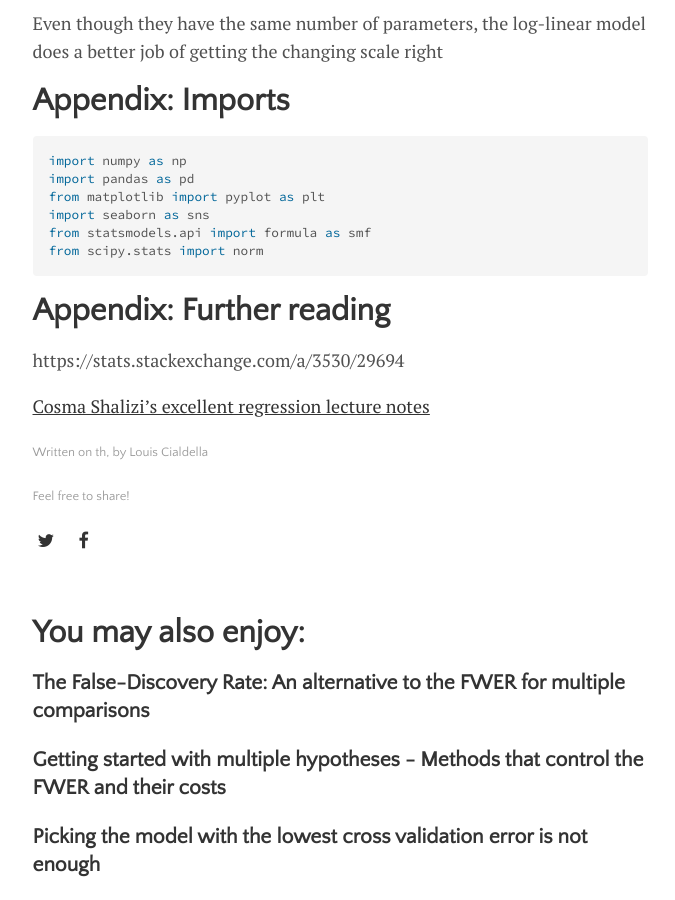
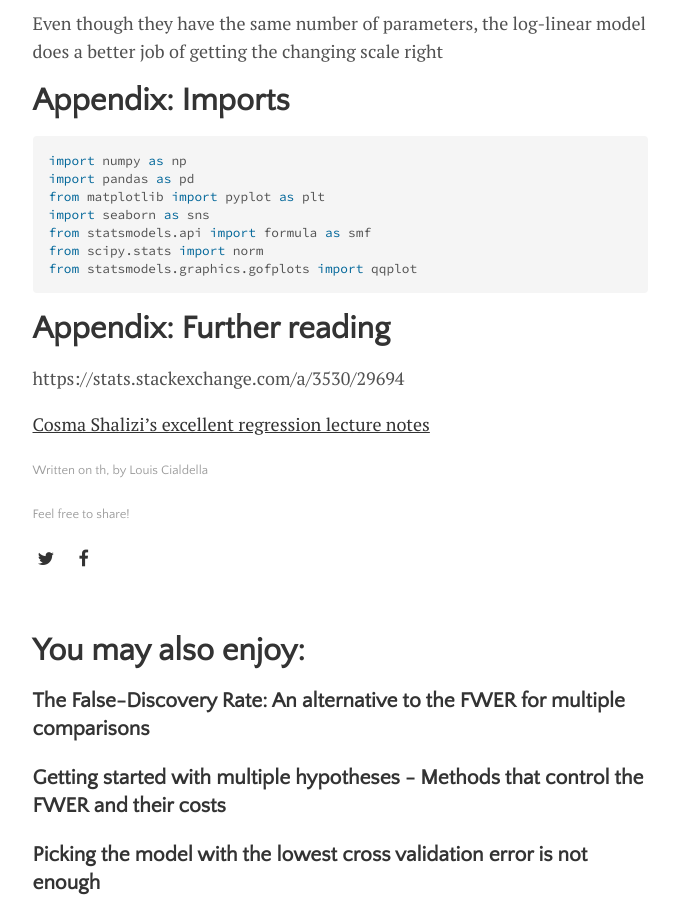
Before and after one commit to lmc2179/lmc2179.github.io, a Jekyll site: the page built from drafts/multiplicative.md, in a window 1280 px wide and 900 px high, scrolled down 7810 px. Shown: the whole window, without its empty margins (300-975 px from the left). Built offline with Jekyll 4.4.1, drawn with Linux system fonts in a browser that asks for light colours; formulas are drawn with MathJax 3.

Commit message:
Update multiplicative.md

````diff
--- a/drafts/multiplicative.md
+++ b/drafts/multiplicative.md
@@ -205,6 +205,7 @@ from matplotlib import pyplot as plt
 import seaborn as sns
 from statsmodels.api import formula as smf
 from scipy.stats import norm
+from statsmodels.graphics.gofplots import qqplot
 ```
 # Appendix: Further reading
 
````
